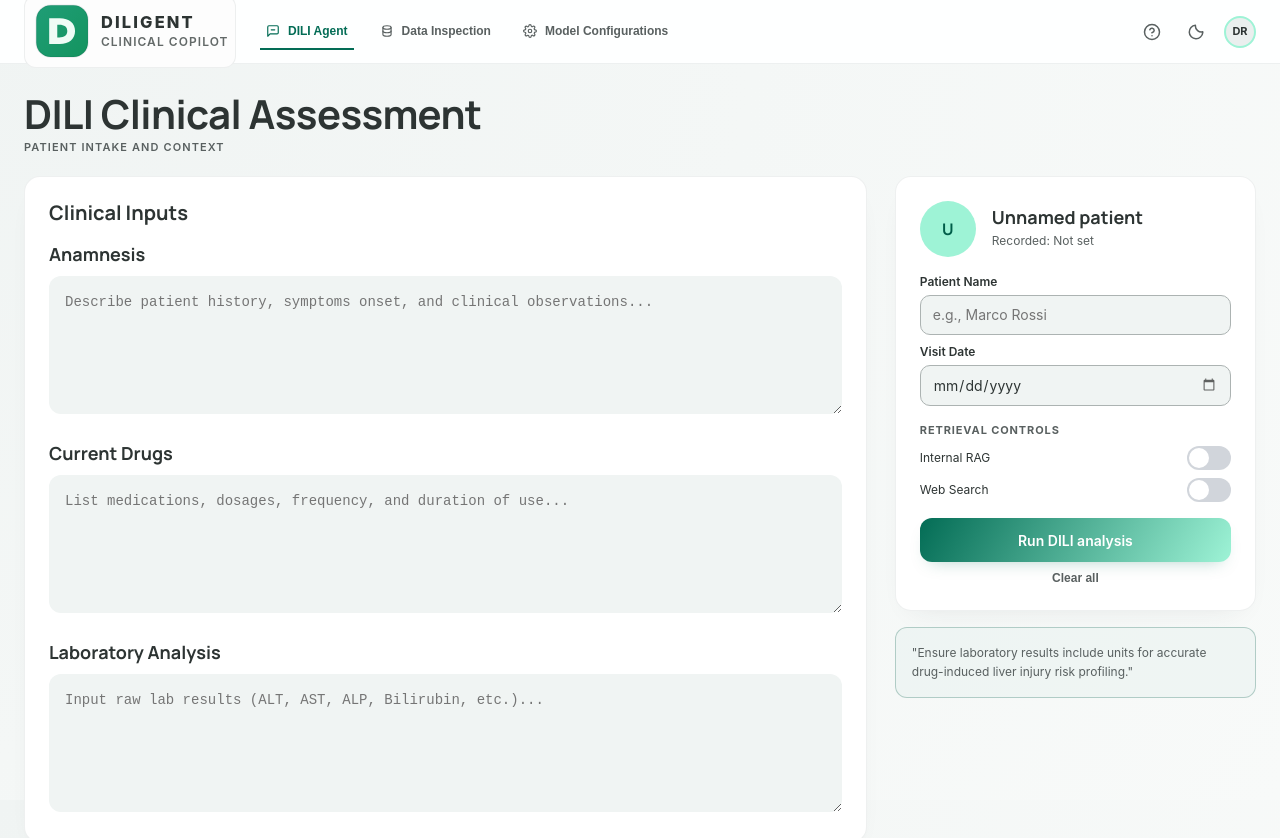
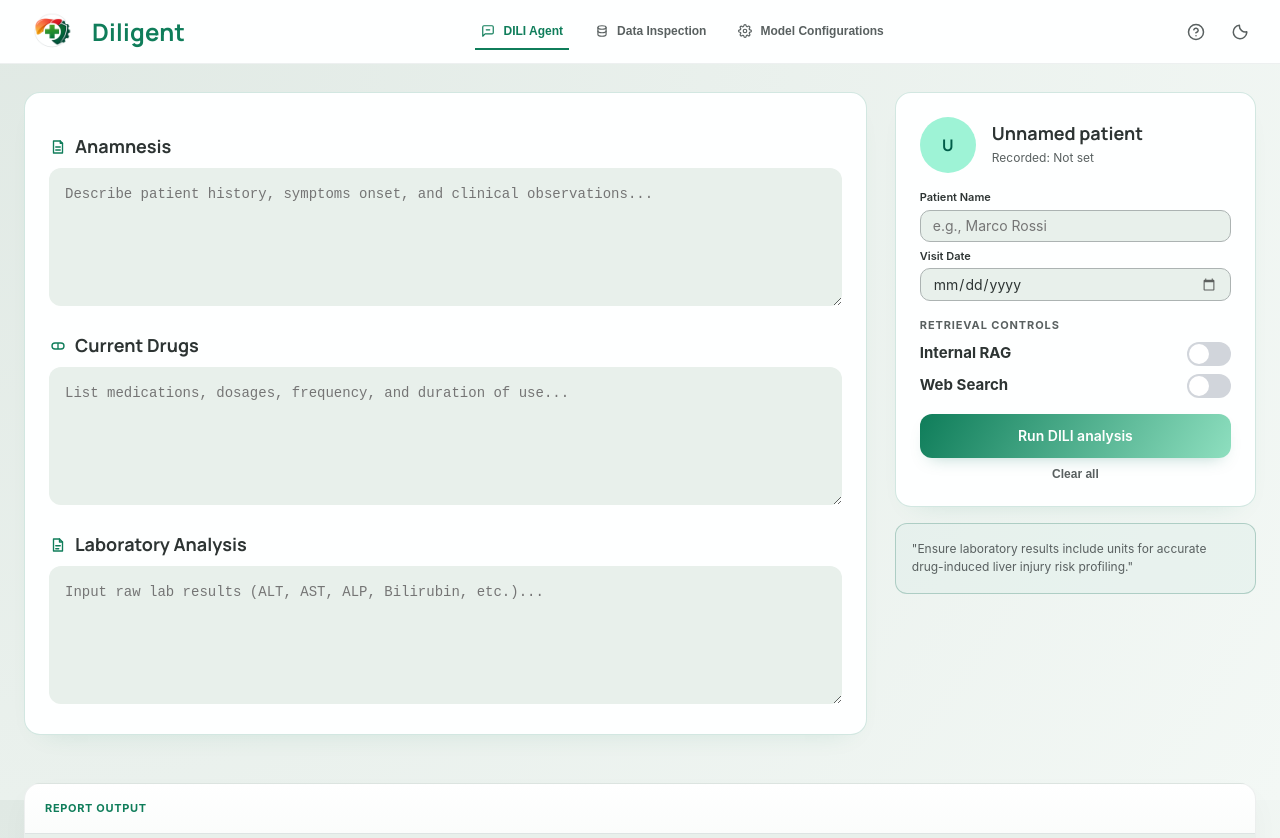
Before and after one commit to CTCycle/DILIGENT-Clinical-Copilot, a React (Vite) app in the folder DILIGENT/client/: page / in a window 1280 px wide. Shown: the top 838 px of the page. Built offline with nearby package versions, Linux system fonts and the light colour scheme; no server answers.

Commit message:
fixed some UI/UX elements

```diff
--- a/DILIGENT/client/src/components/NavSidebar.tsx
+++ b/DILIGENT/client/src/components/NavSidebar.tsx
@@ -4,34 +4,6 @@ import { PageId, useAppState } from "../context/AppStateContext";
 // ---------------------------------------------------------------------------
 // Icon Components
 // ---------------------------------------------------------------------------
-const DiligentLogo = () => (
-    <svg
-        viewBox="0 0 120 36"
-        role="img"
-        aria-labelledby="diligent-logo-title"
-    >
-        <title id="diligent-logo-title">Application logo</title>
-        <defs>
-            <linearGradient id="diligent-mark-gradient" x1="0%" y1="0%" x2="100%" y2="100%">
-                <stop offset="0%" stopColor="#1f9d76" />
-                <stop offset="100%" stopColor="#14945f" />
-            </linearGradient>
-        </defs>
-        <rect x="2" y="2" width="32" height="32" rx="9" fill="url(#diligent-mark-gradient)" />
-        <rect x="2" y="2" width="32" height="32" rx="9" fill="none" stroke="rgba(15, 23, 42, 0.08)" />
-        <path
-            d="M10 26V10h6.5c6 0 9.5 3.1 9.5 8s-3.5 8-9.5 8H10zm5-4h1.2c3.2 0 5-1.3 5-4s-1.8-4-5-4H15v8z"
-            fill="#effcf6"
-        />
-        <text x="42" y="16" fill="currentColor" fontSize="10.2" fontWeight="800" letterSpacing="0.13em">
-            DILIGENT
-        </text>
-        <text x="42" y="27" fill="currentColor" fillOpacity="0.74" fontSize="7.4" fontWeight="600" letterSpacing="0.09em">
-            CLINICAL COPILOT
-        </text>
-    </svg>
-);
-
 const AgentIcon = () => (
     <svg viewBox="0 0 24 24" fill="none" stroke="currentColor" strokeWidth="2" strokeLinecap="round" strokeLinejoin="round" aria-hidden="true">
         <path d="M21 15a2 2 0 0 1-2 2H7l-4 4V5a2 2 0 0 1 2-2h14a2 2 0 0 1 2 2z" />
@@ -102,8 +74,9 @@ export function NavTabs({ onNavigate }: NavTabsProps): React.JSX.Element {
                 <div className="app-header-content">
                     <div className="app-header-brand">
                         <span className="app-header-logo">
-                            <DiligentLogo />
+                            <img src="/diligent-logo.png" alt="Diligent logo" />
                         </span>
+                        <span className="app-header-wordmark">Diligent</span>
                     </div>
                     <nav className="tab-bar" aria-label="Main navigation">
                         <div className="tab-items">
@@ -138,7 +111,6 @@ export function NavTabs({ onNavigate }: NavTabsProps): React.JSX.Element {
                                 <path d="M21 12.79A9 9 0 1 1 11.21 3c0 .28-.01.56-.01.84a8 8 0 0 0 9.8 7.95z" />
                             </svg>
                         </button>
-                        <span className="app-header-avatar" aria-hidden="true">DR</span>
                     </div>
                 </div>
             </header>
--- a/DILIGENT/client/src/pages/DiliAgentPage.tsx
+++ b/DILIGENT/client/src/pages/DiliAgentPage.tsx
@@ -50,6 +50,32 @@ const DownloadIcon = () => (
         <line x1="12" y1="15" x2="12" y2="3" />
     </svg>
 );
+
+const ClinicalInputIcon = ({ kind }: { kind: "anamnesis" | "drugs" | "labs" }) => {
+    if (kind === "anamnesis") {
+        return (
+            <svg viewBox="0 0 24 24" aria-hidden="true">
+                <path d="M6 4h9l3 3v13H6z" fill="none" stroke="currentColor" strokeWidth="1.8" strokeLinecap="round" strokeLinejoin="round" />
+                <path d="M15 4v3h3" fill="none" stroke="currentColor" strokeWidth="1.8" strokeLinecap="round" strokeLinejoin="round" />
+                <path d="M9 12h6M9 16h6" fill="none" stroke="currentColor" strokeWidth="1.8" strokeLinecap="round" />
+            </svg>
+        );
+    }
+    if (kind === "drugs") {
+        return (
+            <svg viewBox="0 0 24 24" aria-hidden="true">
+                <rect x="4" y="8" width="16" height="8" rx="4" fill="none" stroke="currentColor" strokeWidth="1.8" />
+                <path d="M12 8v8" fill="none" stroke="currentColor" strokeWidth="1.8" />
+            </svg>
+        );
+    }
+    return (
+        <svg viewBox="0 0 24 24" aria-hidden="true">
+            <path d="M6 4h8l4 4v12H6z" fill="none" stroke="currentColor" strokeWidth="1.8" strokeLinecap="round" strokeLinejoin="round" />
+            <path d="M14 4v4h4M9 13h6M9 17h4" fill="none" stroke="currentColor" strokeWidth="1.8" strokeLinecap="round" strokeLinejoin="round" />
+        </svg>
+    );
+};
 
 function isTerminalJobStatus(status: JobStatus | null): boolean {
     return status === "completed" || status === "failed" || status === "cancelled";
@@ -377,20 +403,12 @@ export function DiliAgentPage(): React.JSX.Element {
     })();
     return (
         <main className="page-container stitch-dili-page">
-            <header className="stitch-dili-heading">
-                <h1>DILI Clinical Assessment</h1>
-                <p>Patient Intake and Context</p>
-            </header>
-
             <div className="stitch-dili-grid">
                 <div className="stitch-dili-main">
                     <section className="stitch-dili-card">
-                        <div className="stitch-dili-card-title">
-                            <h2>Clinical Inputs</h2>
-                        </div>
                         <div className="stitch-dili-input-stack">
                             <div className="stitch-dili-input-group">
-                                <h3>Anamnesis</h3>
+                                <h3><ClinicalInputIcon kind="anamnesis" /><span>Anamnesis</span></h3>
                                 <textarea
                                     id="anamnesis"
                                     placeholder="Describe patient history, symptoms onset, and clinical observations..."
@@ -400,7 +418,7 @@ export function DiliAgentPage(): React.JSX.Element {
                             </div>
 
                             <div className="stitch-dili-input-group">
-                                <h3>Current Drugs</h3>
+                                <h3><ClinicalInputIcon kind="drugs" /><span>Current Drugs</span></h3>
                                 <textarea
                                     id="drugs"
                                     placeholder="List medications, dosages, frequency, and duration of use..."
@@ -410,7 +428,7 @@ export function DiliAgentPage(): React.JSX.Element {
                             </div>
 
                             <div className="stitch-dili-input-group">
-                                <h3>Laboratory Analysis</h3>
+                                <h3><ClinicalInputIcon kind="labs" /><span>Laboratory Analysis</span></h3>
                                 <textarea
                                     id="laboratory-analysis"
                                     placeholder="Input raw lab results (ALT, AST, ALP, Bilirubin, etc.)..."
--- a/DILIGENT/client/src/styles.css
+++ b/DILIGENT/client/src/styles.css
@@ -358,7 +358,11 @@ html,
 }
 
 .stitch-dili-report {
-  margin-top: var(--space-2xl);
+  margin-top: calc(var(--space-3xl) + var(--space-md));
+}
+
+.report-section.stitch-dili-report {
+  margin-top: calc(var(--space-3xl) + var(--space-lg));
 }
 
 @media (max-width: 1099px) {
@@ -1909,15 +1913,19 @@ input[type="date"]::-webkit-calendar-picker-indicator:hover {
 
 .app-header-logo {
   display: inline-flex;
-  width: 194px;
+  width: 56px;
+  height: 56px;
   max-width: 100%;
   color: var(--color-text-primary);
-}
-
-.app-header-logo svg {
+  flex: 0 0 auto;
+}
+
+.app-header-logo svg,
+.app-header-logo img {
   display: block;
   width: 100%;
-  height: auto;
+  height: 100%;
+  object-fit: contain;
 }
 
 .app-header-content {
@@ -1925,22 +1933,36 @@ input[type="date"]::-webkit-calendar-picker-indicator:hover {
   display: grid;
   grid-template-columns: auto 1fr auto;
   align-items: center;
-  gap: 24px;
+  gap: 16px;
 }
 
 .app-header-brand {
   display: inline-flex;
   align-items: center;
+  gap: 12px;
   padding: 6px 8px;
   border-radius: 12px;
   border: 1px solid var(--color-border-subtle);
   background: color-mix(in srgb, var(--color-surface) 84%, var(--color-surface-alt));
+  justify-self: start;
+  white-space: nowrap;
+}
+
+.app-header-wordmark {
+  font-family: "Manrope", "Inter", sans-serif;
+  font-size: clamp(24px, 1.8vw, 32px);
+  font-weight: 720;
+  line-height: 1;
+  letter-spacing: 0.01em;
+  color: var(--color-brand);
+  white-space: nowrap;
 }
 
 .app-header-actions {
   display: inline-flex;
   align-items: center;
   gap: 12px;
+  justify-self: end;
 }
 
 .app-header-icon-btn {
@@ -1983,18 +2005,21 @@ input[type="date"]::-webkit-calendar-picker-indicator:hover {
 .tab-bar {
   display: flex;
   align-items: center;
-  justify-content: flex-start;
+  justify-content: center;
   padding: 0;
   background: transparent;
   border: none;
   box-shadow: none;
+  justify-self: center;
+  min-width: 0;
 }
 
 .tab-items {
   display: flex;
   flex-wrap: nowrap;
-  width: auto;
+  width: fit-content;
   gap: 20px;
+  margin: 0 auto;
 }
 
 .tab-item {
@@ -2067,6 +2092,10 @@ input[type="date"]::-webkit-calendar-picker-indicator:hover {
     gap: 12px;
   }
 
+  .app-header-wordmark {
+    font-size: clamp(20px, 3.2vw, 30px);
+  }
+
   .tab-items {
     gap: 12px;
     overflow-x: auto;
@@ -2092,7 +2121,8 @@ input[type="date"]::-webkit-calendar-picker-indicator:hover {
   }
 
   .app-header-logo {
-    width: 98px;
+    width: 44px;
+    height: 44px;
   }
 
   .app-header-title {
@@ -3594,6 +3624,217 @@ input[type="date"]::-webkit-calendar-picker-indicator:hover {
 
   .inspection-actions-cell {
     width: 118px;
+  }
+}
+
+/* ============================================
+   UI Refresh Overrides
+   ============================================ */
+:root {
+  --color-brand: #0f7d5a;
+  --color-brand-light: #8edfbf;
+  --color-brand-ui: #0f7d5a;
+  --color-brand-ui-light: #8edfbf;
+  --color-brand-bg: rgba(15, 125, 90, 0.1);
+  --color-surface-alt: #e8f0eb;
+  --app-background: radial-gradient(circle at top left, #e0e9e4 0%, #f3f8f5 100%);
+}
+
+.app-header-logo {
+  width: 56px;
+  height: 56px;
+}
+
+.app-header-brand {
+  padding: 0;
+  border-radius: 0;
+  border: none;
+  background: transparent;
+}
+
+.app-header-wordmark {
+  font-size: clamp(24px, 1.8vw, 32px);
+  letter-spacing: 0.01em;
+}
+
+.stitch-dili-heading h1 {
+  font-size: clamp(30px, 2.75vw, 35px);
+  letter-spacing: -0.012em;
+}
+
+.stitch-dili-heading p {
+  text-transform: none;
+  letter-spacing: 0.01em;
+  font-size: var(--font-sm);
+}
+
+.stitch-dili-card {
+  background: color-mix(in srgb, var(--color-surface) 94%, #f4faf7);
+  border: 1px solid rgba(15, 125, 90, 0.18);
+  box-shadow: 0 12px 28px -20px rgba(15, 125, 90, 0.2);
+}
+
+.stitch-dili-input-group h3 {
+  display: inline-flex;
+  align-items: center;
+  gap: var(--space-sm);
+}
+
+.stitch-dili-input-group h3 svg {
+  width: 18px;
+  height: 18px;
+  color: var(--color-brand);
+  flex: 0 0 auto;
+}
+
+.stitch-dili-card textarea {
+  max-height: 416px;
+}
+
+.stitch-dili-inline-fields {
+  gap: 6px;
+}
+
+.stitch-dili-inline-fields .field label {
+  font-size: var(--font-xs);
+}
+
+.stitch-dili-inline-fields .field input[type="text"],
+.stitch-dili-inline-fields .field input[type="date"] {
+  min-height: 32px;
+  padding-top: 6px;
+  padding-bottom: 6px;
+}
+
+.stitch-dili-controls .toggle-label {
+  font-size: 15px;
+  font-weight: 650;
+}
+
+.inspection-page-intro {
+  border-bottom: none;
+  margin-bottom: var(--space-xs);
+  padding-bottom: 0;
+}
+
+.inspection-page-intro .lede {
+  max-width: 980px;
+  margin-top: 0;
+}
+
+.inspection-widget-header-split {
+  align-items: center;
+}
+
+.inspection-controls-half {
+  width: 50%;
+  max-width: 50%;
+}
+
+.inspection-controls-half .inspection-search {
+  width: 100%;
+}
+
+.inspection-header-actions-fixed {
+  width: 50%;
+  justify-content: flex-end;
+  gap: var(--space-sm);
+  margin-left: auto;
+}
+
+.inspection-scroll-icon-btn {
+  min-width: 34px;
+  width: 34px;
+  padding: 0;
+}
+
+.inspection-scroll-icon-btn .inspection-icon {
+  width: 15px;
+  height: 15px;
+  fill: none;
+}
+
+.inspection-rag-second-view {
+  margin-top: 22px;
+}
+
+.inspection-actions-cell {
+  width: 136px;
+  min-width: 136px;
+}
+
+.inspection-table th:last-child {
+  width: 136px;
+}
+
+.model-config-header-compact {
+  gap: 0;
+  padding-bottom: var(--space-sm);
+  margin-bottom: var(--space-md);
+}
+
+.model-config-cloud-layout {
+  grid-template-columns: minmax(240px, 320px) minmax(200px, 1fr);
+}
+
+.model-config-provider-list-narrow,
+.model-config-cloud-model-field-narrow {
+  width: min(320px, 100%);
+}
+
+.model-config-cloud-model-field-narrow {
+  margin-top: var(--space-xs);
+}
+
+.model-config-extra-columns {
+  display: grid;
+  grid-template-columns: minmax(240px, 1fr) minmax(260px, 1fr);
+  gap: var(--space-lg);
+  align-items: start;
+}
+
+.model-config-extra-right {
+  display: flex;
+  flex-direction: column;
+  gap: var(--space-md);
+}
+
+.model-config-extra-panel {
+  border: 1px solid rgba(15, 125, 90, 0.2);
+  border-radius: var(--radius-md);
+  background: rgba(255, 255, 255, 0.7);
+  padding: var(--space-md);
+}
+
+.model-config-extra-panel .field {
+  margin-bottom: var(--space-sm);
+}
+
+.model-config-extra-panel .field:last-child {
+  margin-bottom: 0;
+}
+
+.model-config-extra-panel-title {
+  margin: 0 0 var(--space-sm);
+  font-size: var(--font-sm);
+  font-weight: 700;
+  color: var(--color-text-primary);
+}
+
+@media (max-width: 1080px) {
+  .inspection-controls-half,
+  .inspection-header-actions-fixed {
+    width: 100%;
+    max-width: 100%;
+  }
+
+  .inspection-widget-header-split {
+    flex-direction: column;
+    align-items: stretch;
+  }
+
+  .model-config-extra-columns {
+    grid-template-columns: 1fr;
   }
 }
 
```
Also changed, not shown: DILIGENT/client/src/pages/DataInspectionPage.tsx (+24 -16 lines), DILIGENT/client/src/pages/ModelConfigPage.tsx (+14 -6 lines), DILIGENT/client/public/diligent-logo.png (added).
